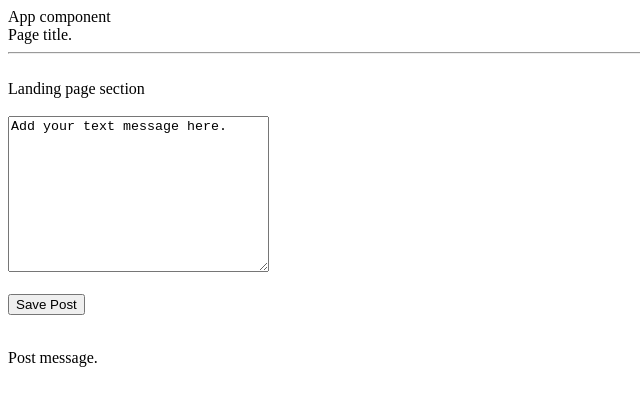
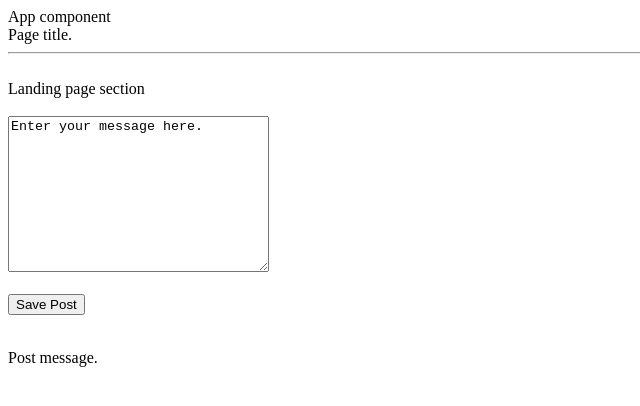
Before and after one commit to AdityaChouhan-19/LearningMEAN, an Angular app: page / in a window 1280 px wide. Shown: the top 406 px of the page, without its empty margins (0-640 px from the left). Built offline with nearby package versions, Linux system fonts and the light colour scheme.

Commit message:
Taking user input (One way binding).

```diff
--- a/src/app/views/landing-page/landing-page.component.html
+++ b/src/app/views/landing-page/landing-page.component.html
@@ -2,8 +2,8 @@
 <br>
 {{title}}
 <br><br>
-<textarea name="" id="" cols="30" rows="10" [value]="textBox"></textarea>
+<textarea name="" id="" cols="30" rows="10" [value]="userInput" #textInput></textarea>
 <br><br>
-<button (click)="onAddPost()">Save Post</button>
+<button (click)="onAddPost(textInput)">Save Post</button>
 <br><br>
 <p>{{newPost}}</p>
--- a/src/app/views/landing-page/landing-page.component.ts
+++ b/src/app/views/landing-page/landing-page.component.ts
@@ -12,13 +12,11 @@ export class LandingPageComponent implements OnInit {
 
   title: string = 'Landing page section';
 
-  textBox: string = 'Add your text message here.'
+  userInput: string = 'Enter your message here.'
 
   newPost: string = 'Post message.';
 
-  onAddPost() {
-    this.newPost = 'Changed it using the onAddPost function.';
-
-    this.textBox = 'onAddPost Function is called, and the text inside has been replaced.'
+  onAddPost(textInput: HTMLTextAreaElement) {
+    this.newPost = textInput.value;
   }
 }
```
